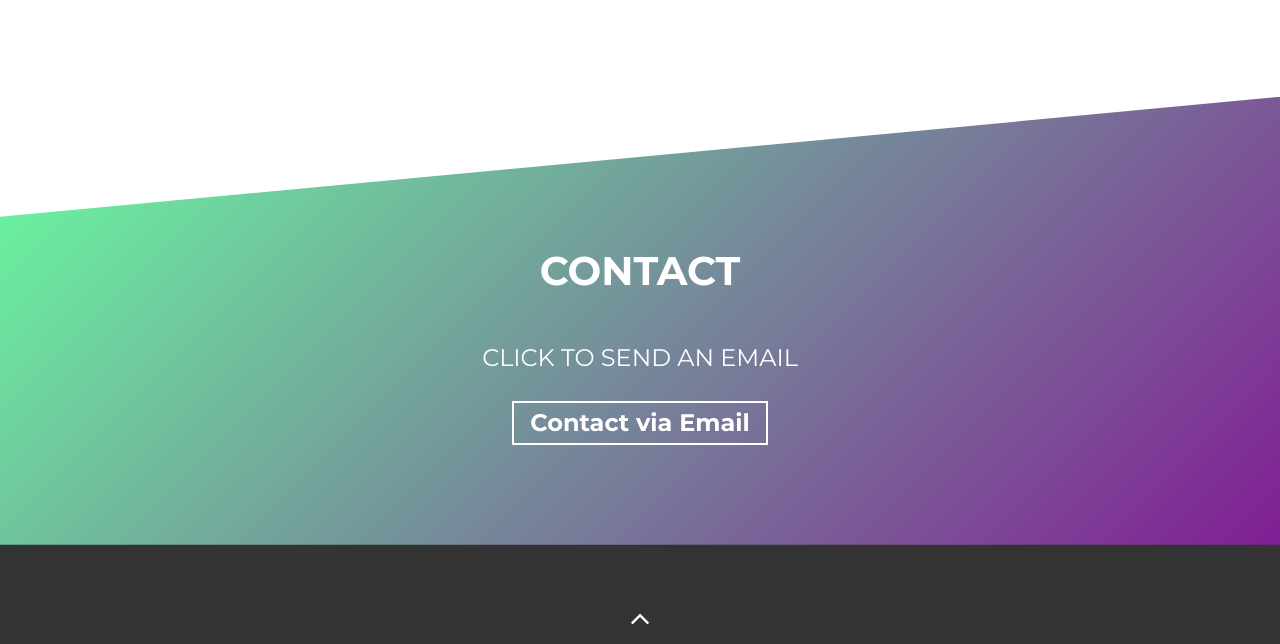
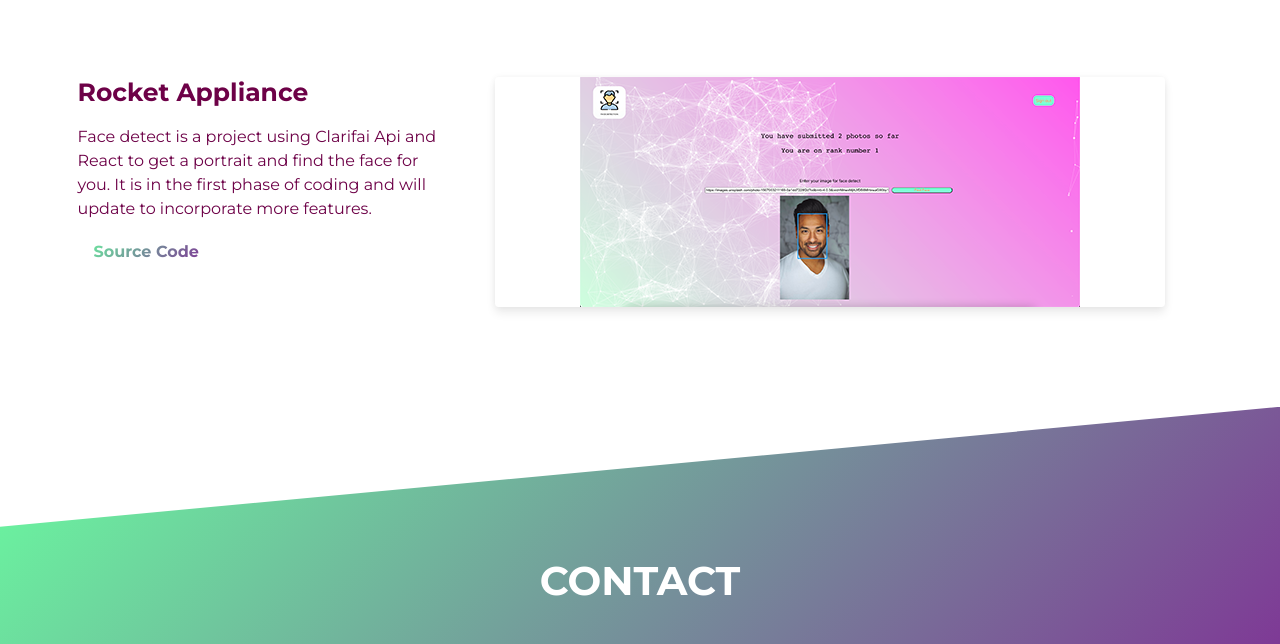
Before and after one commit to Zohoorparvaz/Portfoli-sample-1, a website built with Parcel: page src/index.html in a window 1280 px wide. Shown: the part 2193-2837 px from the top of the page. Built offline with nearby package versions, Linux system fonts and the light colour scheme.

Commit message:
Face-detection project added

```diff
--- a/src/index.html
+++ b/src/index.html
@@ -133,7 +133,7 @@
                 See Live
               </a>
               <a rel="noreferrer" target="_blank" class="cta-btn text-color-main"
-                href="https://github.com/Zohoorparvaz/rocket-appliance">
+                href="https://github.com/Zohoorparvaz/raproject">
                 Source Code
               </a>
             </div>
@@ -144,6 +144,39 @@
                 <div data-tilt data-tilt-max="4" data-tilt-glare="true" data-tilt-max-glare="0.5"
                   class="thumbnail rounded js-tilt">
                   <img alt="Project Image" class="img-fluid" src="assets/rocket-appliance.svg" />
+                </div>
+              </a>
+            </div>
+          </div>
+        </div>
+        <!-- /END Project -->
+
+        <!-- Notice: each .row is a project -->
+        <div class="row">
+          <div class="col-lg-4 col-sm-12">
+            <div class="project-wrapper__text load-hidden">
+              <h3 class="project-wrapper__text-title">Rocket Appliance</h3>
+              <div>
+                <p class="mb-4">
+                  Face detect is a project using Clarifai Api and React to get a portrait and find the face for you.
+                  It is in the first phase of coding and will update to incorporate more features.
+                </p>
+              </div>
+              <!-- <a rel="noreferrer" class="cta-btn cta-btn--hero" href="#!">
+                        See Live
+                      </a> -->
+              <a rel="noreferrer" target="_blank" class="cta-btn text-color-main"
+                href="https://github.com/Zohoorparvaz/face-detection">
+                Source Code
+              </a>
+            </div>
+          </div>
+          <div class="col-lg-8 col-sm-12">
+            <div class="project-wrapper__image load-hidden">
+              <a rel="noreferrer" href="#!">
+                <div data-tilt data-tilt-max="4" data-tilt-glare="true" data-tilt-max-glare="0.5"
+                  class="thumbnail rounded js-tilt">
+                  <img alt="Project Image" class="img-fluid" src="assets/face-detection.png" />
                 </div>
               </a>
             </div>
```
Also changed, not shown: src/assets/face-detection.png (added).
